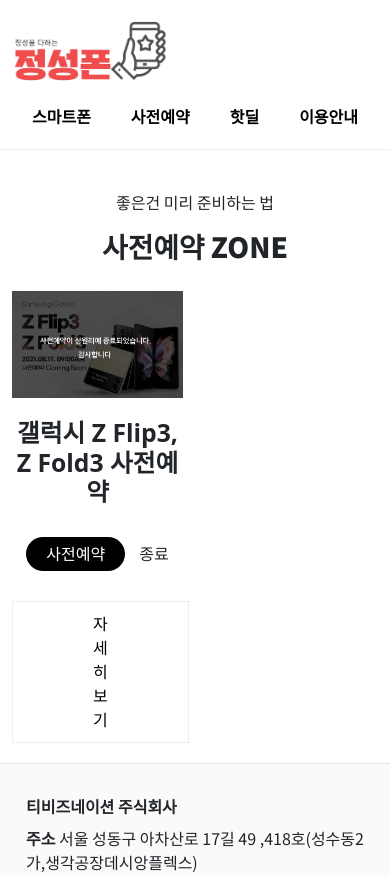
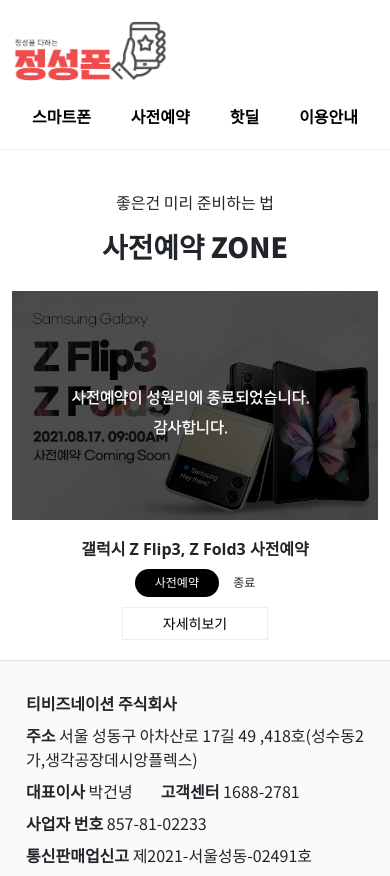
Before and after one commit to wjswjdgns/phone, a Django app: page /jsphone/advance in a window 390 px wide. Shown: the top 876 px of the page. Run offline with Django 4.2, Linux system fonts and the light colour scheme; some libraries are stand-ins or nearby versions; grey boxes are pictures that could not be loaded.

Commit message:
이미지 수정을 제외하고 완성

```diff
--- a/PhoneWeb/config/settings.py
+++ b/PhoneWeb/config/settings.py
@@ -11,6 +11,8 @@
 """
 
 from pathlib import Path
+
+
 
 # Build paths inside the project like this: BASE_DIR / 'subdir'.
 BASE_DIR = Path(__file__).resolve().parent.parent
--- a/PhoneWeb/config/urls.py
+++ b/PhoneWeb/config/urls.py
@@ -16,8 +16,11 @@
 """
 from django.contrib import admin
 from django.urls import path, include
+from phone import views
+
 
 urlpatterns = [
     path("admin/", admin.site.urls),
-    path("jsphone/", include('phone.urls'))
+    path("jsphone/", include('phone.urls')),
+    path('', views.index, name="main"),
 ]
--- a/PhoneWeb/static/style_sub.css
+++ b/PhoneWeb/static/style_sub.css
@@ -210,6 +210,8 @@
     padding-bottom:20px;
 }
 
+/*사전예약*/
+
 .text_large{
     font-size:16px;
     margin:0;
@@ -394,5 +396,75 @@
         text-align: center;
     }
 
+    /*모바일 사전 예약*/
+
+    .advance_list_title h2{
+        font-size:16px;
+    }
+
+    .advance_tag{
+        font-size: 12px;
+    }
+    .advance_state{
+        font-size:12px;
+    }
+    .advance_list_tag{
+        margin-top: 10px;
+    }
+
+    .advance_list_button{
+        padding: 5 40 5 40;
+        font-size: 14px;
+        margin-top:10px;
+    }
+    /*모바일 이용안내*/
+
+    .information_chart_area{
+        height: 100%;
+        align-items: center;
+    }
+
+    .information_chart{
+        border:1px solid #dbdbdb;
+        color:#666;
+        border-radius: 10px;
+    }
+    .information_img{
+        text-align: center;
+    }
+    .information_text{
+        padding-left:0px !important;
+        padding-right: 20px !important;
+        padding-top:20px;
+        padding-bottom:20px;
+    }
+
+    /*사전예약*/
+
+    .text_large{
+        font-size:16px;
+        margin:0;
+    }
+    .text_small{
+        font-size:13px;
+        margin:0;
+        margin-top:10px;
+    }
+
+
+    .txt_large{
+        font-size:16px;
+    }
+    .txt_small{
+        list-style:circle;
+        font-size:13px;
+    }
+
+    .items{
+        border-right: none;
+    }
+    .items::after{
+        display: none;
+    }
 
 }
--- a/PhoneWeb/templates/phone/advance.html
+++ b/PhoneWeb/templates/phone/advance.html
@@ -7,7 +7,9 @@
         <p>좋은건 미리 준비하는 법</p>
         <h1>사전예약 ZONE</h1>
     </div>
-    <div class="advance_list_area row row-cols-2">
+    <div class="advance_list_area row">
+
+        <!-- 한개 -->
         <div class="advance_list col">
             <div class="advance_list_img">
                 <img src="/static/images/Z3.jpg" class="img-fluid" alt="제트플립사전예약" />
@@ -19,11 +21,12 @@
                 <div class="advance_tag"><span>사전예약</span></div>
                 <div class="advance_state"><span>종료</span></div>
             </div>
-            <dib class="advance_list_button">
+            <div class="advance_list_button">
                 <span>자세히보기</span>
-
             </div>
         </div>
+
+
     </div>
 </div>
 
--- a/PhoneWeb/templates/sub_main.html
+++ b/PhoneWeb/templates/sub_main.html
@@ -76,7 +76,13 @@
             $('.left').addClass('col-10');
             $('.right').addClass('col-2');
             $('.inner').addClass('text-center');
+            $('.advance_list_area').addClass('row-cols-2');
         }
+        else{
+            $('.advance_list_area').addClass('row-cols-1');
+            $('.information_chart > div').addClass('row-cols-2');
+        }
+
 
 
     </script>
```
Also changed, not shown: PhoneWeb/static/style.css (+16 -0 lines), PhoneWeb/templates/main.html (+7 -0 lines), PhoneWeb/templates/phone/index.html (+4 -5 lines).
